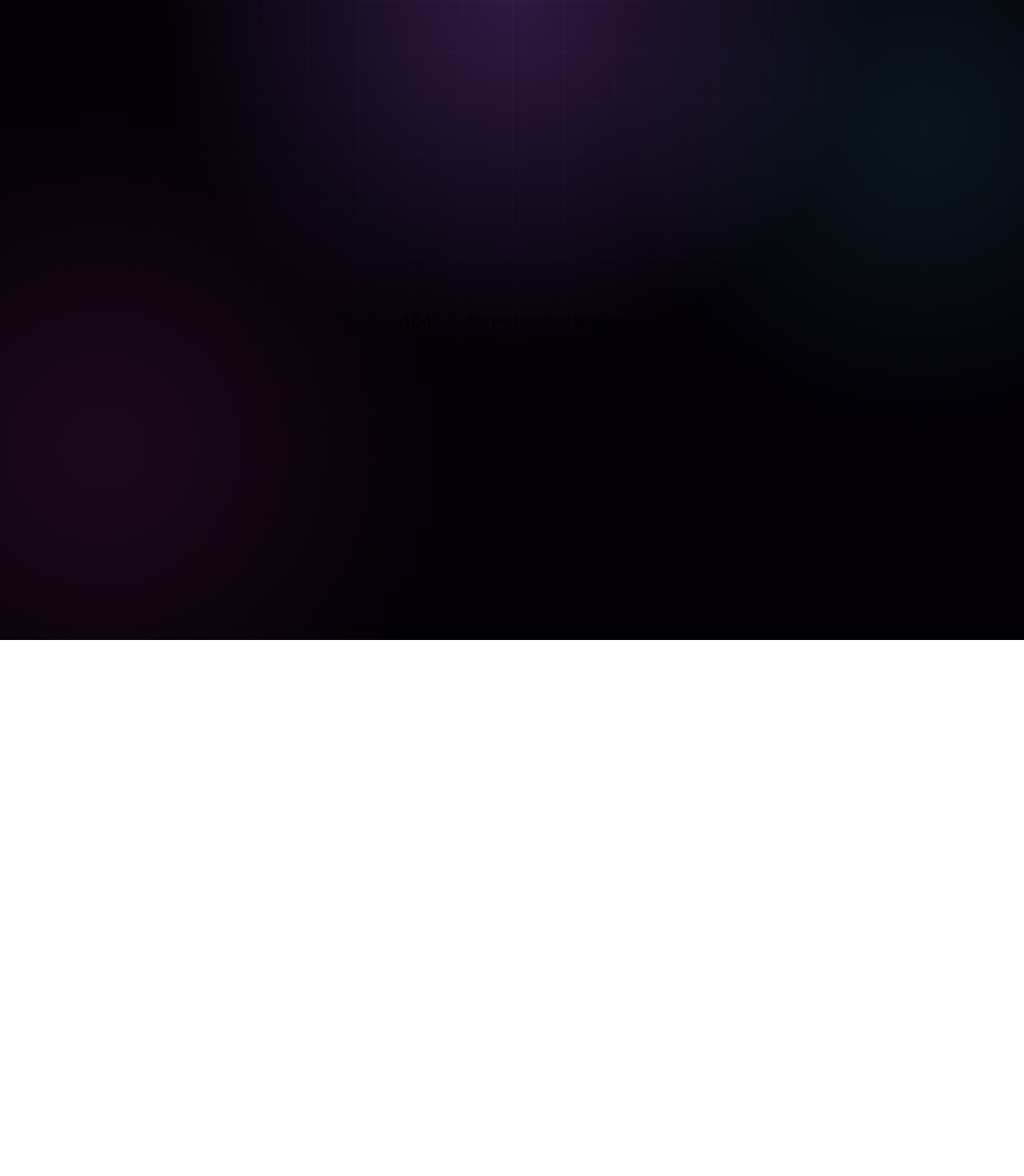
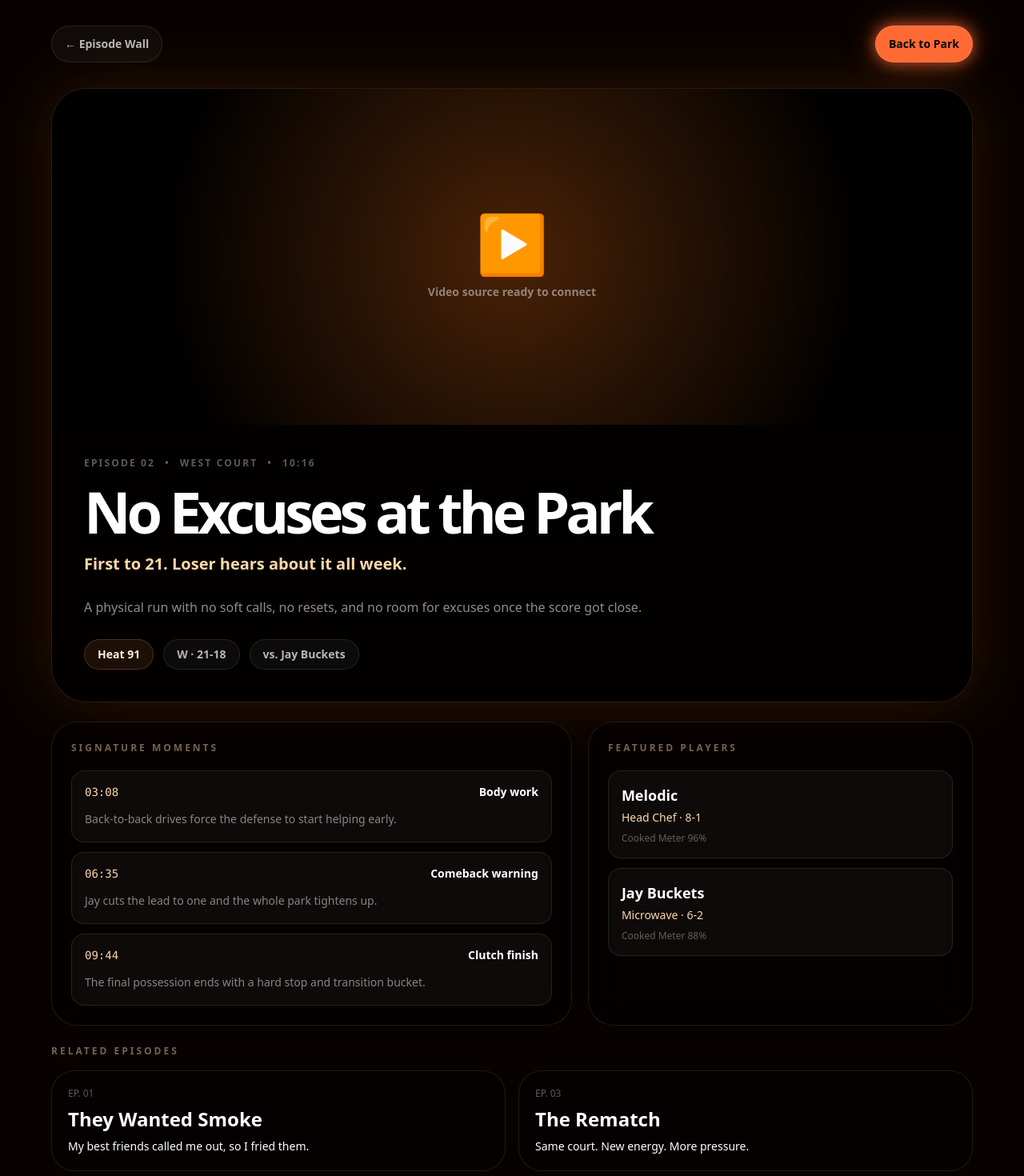
Before and after one commit to thatsmelodic/harmonic-os, a Next.js app: page /worlds/fried-em/episodes/no-excuses-at-the-park in a window 1280 px wide. Before the commit this address had no page. Shown: the top 1470 px of the page at 80% size. Before the commit the page ends 800 px from the top, so only its background shows below. Built offline with nearby package versions, Linux system fonts and the light colour scheme.

Commit message:
Create Fried Em episode detail pages

```diff
--- /dev/null
+++ b/app/worlds/fried-em/episodes/[slug]/page.tsx
@@ -0,0 +1,63 @@
+import Link from 'next/link';
+import { notFound } from 'next/navigation';
+import { friedEmEpisodes, getFriedEmEpisode, getRelatedFriedEmEpisodes } from '@/data/fried-em-episodes';
+import { getFriedEmPlayer } from '@/data/fried-em-players';
+
+export function generateStaticParams() {
+  return friedEmEpisodes.map((episode) => ({ slug: episode.slug }));
+}
+
+export default async function FriedEmEpisodePage({ params }: { params: Promise<{ slug: string }> }) {
+  const { slug } = await params;
+  const episode = getFriedEmEpisode(slug);
+
+  if (!episode) notFound();
+
+  const related = getRelatedFriedEmEpisodes(slug);
+  const players = episode.featuredPlayerSlugs.map(getFriedEmPlayer).filter(Boolean);
+
+  return (
+    <main className="fried-em-world min-h-screen px-4 py-8 text-white sm:px-6">
+      <div className="mx-auto max-w-6xl">
+        <nav className="mb-8 flex flex-wrap items-center justify-between gap-3">
+          <Link href="/worlds/fried-em/episodes" className="rounded-full border border-white/10 bg-white/[.04] px-4 py-3 text-sm font-black text-white/70">← Episode Wall</Link>
+          <Link href="/worlds/fried-em" className="rounded-full border border-white/10 bg-white/[.04] px-4 py-3 text-sm font-black text-white/70">Back to Park</Link>
+        </nav>
+
+        <section className="overflow-hidden rounded-[2.8rem] border border-orange-300/15 bg-black/50 shadow-[0_0_80px_rgba(255,122,26,.16)] backdrop-blur-2xl">
+          <div className="grid min-h-[420px] place-items-center bg-[radial-gradient(circle_at_center,rgba(255,122,26,.28),rgba(0,0,0,.86)_72%)]">
+            {episode.youtubeId ? (
+              <iframe className="aspect-video w-full" src={`https://www.youtube.com/embed/${episode.youtubeId}`} title={episode.title} allowFullScreen />
+            ) : (
+              <div className="text-center"><p className="text-7xl">▶</p><p className="mt-4 text-sm font-black text-white/45">Video source ready to connect</p></div>
+            )}
+          </div>
+          <div className="p-6 sm:p-10">
+            <div className="flex flex-wrap items-center gap-3 text-xs font-black uppercase tracking-[.18em] text-white/35"><span>Episode {String(episode.number).padStart(2, '0')}</span><span>•</span><span>{episode.court}</span><span>•</span><span>{episode.duration}</span></div>
+            <h1 className="mt-4 text-5xl font-black tracking-[-.07em] sm:text-7xl">{episode.title}</h1>
+            <p className="mt-4 text-xl font-black text-orange-200">{episode.subtitle}</p>
+            <p className="mt-6 max-w-3xl text-base leading-8 text-white/55">{episode.description}</p>
+            <div className="mt-6 flex flex-wrap gap-3"><span className="rounded-full border border-orange-300/20 bg-orange-400/10 px-4 py-2 text-sm font-black text-orange-100">Heat {episode.heat}</span><span className="rounded-full border border-white/10 bg-white/[.04] px-4 py-2 text-sm font-black text-white/70">{episode.result} · {episode.score}</span><span className="rounded-full border border-white/10 bg-white/[.04] px-4 py-2 text-sm font-black text-white/70">vs. {episode.opponent}</span></div>
+          </div>
+        </section>
+
+        <section className="mt-6 grid gap-5 lg:grid-cols-[1.15fr_.85fr]">
+          <article className="rounded-[2rem] border border-white/10 bg-black/40 p-6 backdrop-blur-xl">
+            <p className="text-xs font-black uppercase tracking-[.25em] text-orange-200/45">Signature Moments</p>
+            <div className="mt-5 grid gap-3">{episode.moments.map((moment) => <div key={moment.time} className="rounded-2xl border border-white/10 bg-white/[.035] p-4"><div className="flex items-center justify-between gap-3"><span className="font-mono text-sm text-orange-200">{moment.time}</span><span className="text-sm font-black">{moment.label}</span></div><p className="mt-3 text-sm leading-6 text-white/50">{moment.description}</p></div>)}</div>
+          </article>
+
+          <article className="rounded-[2rem] border border-white/10 bg-black/40 p-6 backdrop-blur-xl">
+            <p className="text-xs font-black uppercase tracking-[.25em] text-orange-200/45">Featured Players</p>
+            <div className="mt-5 grid gap-3">{players.map((player) => player && <Link key={player.slug} href={`/worlds/fried-em/players/${player.slug}`} className="rounded-2xl border border-white/10 bg-white/[.035] p-4 transition hover:border-orange-300/30"><p className="text-lg font-black">{player.name}</p><p className="mt-1 text-sm text-orange-200">{player.badge} · {player.record}</p><p className="mt-2 text-xs text-white/35">Cooked Meter {player.cookedMeter}%</p></Link>)}</div>
+          </article>
+        </section>
+
+        <section className="mt-6">
+          <p className="text-xs font-black uppercase tracking-[.25em] text-orange-200/45">Related Episodes</p>
+          <div className="mt-4 grid gap-4 lg:grid-cols-2">{related.map((item) => <Link key={item.slug} href={`/worlds/fried-em/episodes/${item.slug}`} className="rounded-[1.8rem] border border-white/10 bg-black/40 p-5 transition hover:border-orange-300/30"><p className="text-xs text-white/35">EP. {String(item.number).padStart(2, '0')}</p><h2 className="mt-2 text-2xl font-black">{item.title}</h2><p className="mt-2 text-sm text-white/48">{item.subtitle}</p></Link>)}</div>
+        </section>
+      </div>
+    </main>
+  );
+}
```
